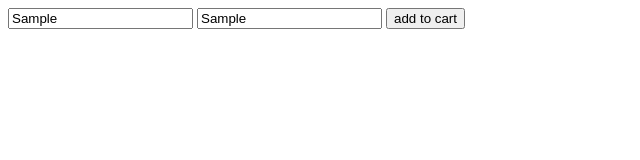
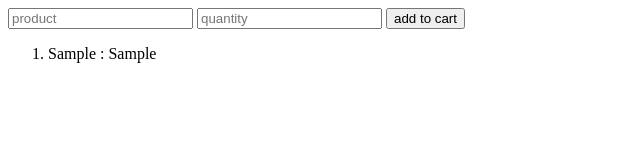
Before and after one commit to tipusahil/localStorage-of-browser-main-folder, a plain HTML site: page cart/cart.html in a window 1280 px wide. Both pictures are taken after typing "Sample", "Sample" into the empty fields and a click on the button "add to cart". Shown: the whole page, without its empty margins (0-640 px from the left). Drawn offline with Linux system fonts and the light colour scheme.

Commit message:
cart file createed & cart add to js

```diff
--- a/cart/cart.html
+++ b/cart/cart.html
@@ -12,6 +12,9 @@
     <input type="text"  placeholder="quantity" name="" id="product-quantity">
 <button onclick="addcart()">add to cart</button>
 
+<ol id="product_container">
+    <!-- cart show here -->
+</ol>
 
 <script src="cart.js"></script>
 </body>
--- a/cart/cart.js
+++ b/cart/cart.js
@@ -1,15 +1,94 @@
+
+/*
+
+user card e click koruk ar na koruk oi user er jonno localStorage e ekta mt obj{} rakte hobe ar jodi user card e kuno kisu add kore tkn oi mt object e cart er iteem ta set hoye jabe, ar kisu add na korlew mt object ta roye jabe evabei kaj korte hbe.
+
+*/
+
+
+const display_container = document.getElementById('product_container');
+// -----------------------------------------------------------------
+
+// -----------------------------------------------------------------
+
 const addcart = () => {
-  const product_input = document.getElementById('product');
-  const product_quantity_input = document.getElementById('product-quantity');
+    const product_input = document.getElementById('product');
+    const product_quantity_input = document.getElementById('product-quantity');
 
-  const product = product_input.value;
-  const product_quantity = product_quantity_input.value;
-product.value ='';
-product_quantity.value ='';
-  console.log(product,product_quantity)
+    const product = product_input.value;
+    const product_quantity = product_quantity_input.value;
+    product_input.value = '';
+    product_quantity_input.value = '';
+    console.log(product, product_quantity)
+    // display_container.innerText = '';
+    displayToUi(product, product_quantity)
+
+    saveCartToLocalStorage(product, product_quantity)
+}
+
+
+// -----------------------------------------------------------------
+
+const getStoredShoppingCart = () => {
+    let mt_cart = {}; //cart thakok ar na tthakok eta declare korte hobe, jodi cart localStorage eee take tkn set
+
+    const storedCART = localStorage.getItem('cart');
+    if (storedCART) {
+
+        // ekane conditon ta hocce  localStorage e jodi (storedCART) ei card ta thake tkn (true) hobe tkn if er condtion e dukbe & bairer (mt_cart) tar value hisebeee sei localStorage e thaka cart ta set hoye jabe ,jeheto localStorage e object/cart ta stringify akare tahkbeee so localStorage theke sei obj ta niye use korar somy (json.parse) e convert hoye seta (mt_cart) er value hisebe sei objwect ta set hoye jabe.
+
+
+        //  ar jodi (storedCART) ei cart ta localStorage na tahke tkn if er conditon cheeck korle (false) asbee tkn if er code block e dukbena, & bairee jei cart ta ase setai return kore dibe. & taw mt object ta return korbe, jeehto code block e dukte parbena.
+        mt_cart = JSON.parse(storedCART);
+    }
+
+    return mt_cart;
+
+}
+// ----------------------------------------------------------------- save Cart To LocalStorage
+
+const saveCartToLocalStorage = (product, product_quantity) => {
+    const returnPawaCart = getStoredShoppingCart()
+
+    returnPawaCart[product] = product_quantity;//returnPawaCart  e product & tar quantity set kora hoise ,ekn seta localStorage e set kortee caile age stringify te convert kortee hobe , then localStorage e setiem korte hbe. nahoi direct object jodi localStorage e set korteee cai thle hbena.
+
+    console.log(returnPawaCart)
+
+    const returnPawaCartAfterConvertedStringify = JSON.stringify(returnPawaCart);
+    // console.log(returnPawaCartAfterConvertedStringify)
+    localStorage.setItem('cart', returnPawaCartAfterConvertedStringify);// localStorage e sei cart ta ta set kora holo taw age stringify tee converet kore then
+}
+
+
+
+// -----------------------------------------------------------------
+
+const displayToUi = (product, product_quantity) => {
+    const li = document.createElement('li');
+    li.innerText = `${product} : ${product_quantity}`;
+    display_container.appendChild(li);
+
+}
+// -----------------------------------------------------------------
 
 
 
 
+const displayProductFromLocalStorage = () => {
 
+    const saveedd_Cartss_onLocalStorage = getStoredShoppingCart();
+    console.log(saveedd_Cartss_onLocalStorage)
+
+    for (const product in saveedd_Cartss_onLocalStorage) {
+        console.log(product)// cart theke shudo product pete caile
+
+        quantity = saveedd_Cartss_onLocalStorage[product];// jeheto (saveedd_Cartss_onLocalStorage) eta eekta objeect sekan theeke prottekta product/key dile tar value ta dibe, ortat quantity koto seta dibe, ar seta (quantity) variable e set hoye jabe.
+        console.log(product, quantity);
+
+
+        // localStorage er cart theke pawa product & tar quantity ta ui te show korateee caile just (displayToUi()) ei function ta call koreee product & quantity arugument hisebe pass koree dile hbe.jmn:
+        displayToUi(product, quantity)
+
+    }
 }
+displayProductFromLocalStorage()
```
Also changed, not shown: cart 2/cart2.html (added, +22 -0 lines), cart 2/cart2.js (added, +53 -0 lines).
